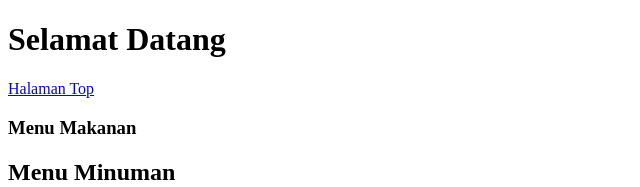
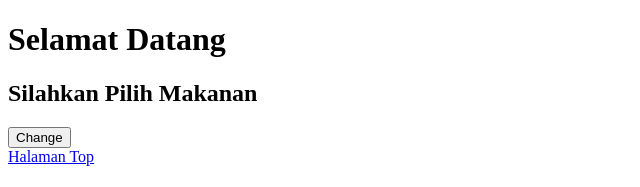
Before and after one commit to Cryptious/hello-react, a React (Create React App) app: page / in a window 1280 px wide. Shown: the top 187 px of the page, without its empty margins (0-640 px from the left). Built offline with nearby package versions, Linux system fonts and the light colour scheme.

Commit message:
add conditional rendering 3

```diff
--- a/src/components/Header.js
+++ b/src/components/Header.js
@@ -10,6 +10,7 @@ class Header extends Component{
       date : new Date()
     };
     this.handlePesan = this.handlePesan.bind(this); //agar alert pada evenet class Handlepesan bisa menggunakan pemanggilan state
+    this.handleElement = this.handleElement.bind(this);
   }
 
   handlePesan(value,e){
@@ -22,15 +23,35 @@ class Header extends Component{
     console.log("Jalan : componentDidMount");
   }
 
+  handleElement(){
+    this.setState((state, props) =>{
+      return{statusRendering: !state.statusRendering};
+    })
+  }
+
   render(){
     console.log("Jalan : Render");
+    console.log(this.state.statusRendering);
 
     return(
       <div>
-        {
-          // {this.state.statusRendering === true ? (<h1>Selamat Datang </h1>):(<h1>Selamat Tinggal </h1>)} atau
-        }
-        {this.state.statusRendering ? (<h1>Selamat Datang </h1>):(<h1>Selamat Tinggal </h1>)}
+      {
+        // {this.state.statusRendering === true ? (<h1>Selamat Datang </h1>):(<h1>Selamat Tinggal </h1>)} atau
+      }
+      {this.state.statusRendering ? (
+        <div>
+          <h1>Selamat Datang </h1>
+          <h2>Silahkan Pilih Makanan </h2>
+        </div>
+
+      ):(
+        <div>
+        <h1>Selamat Tinggal </h1>
+        <h2>Silahkan datnag kembali </h2>
+        </div>
+
+      )}
+      <button onClick={this.handleElement}>Change</button>
       </div>
     )
 
```
